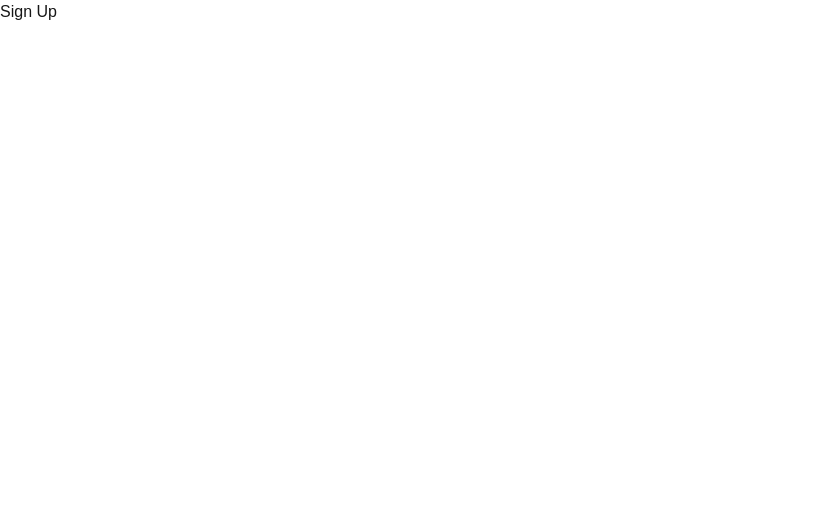
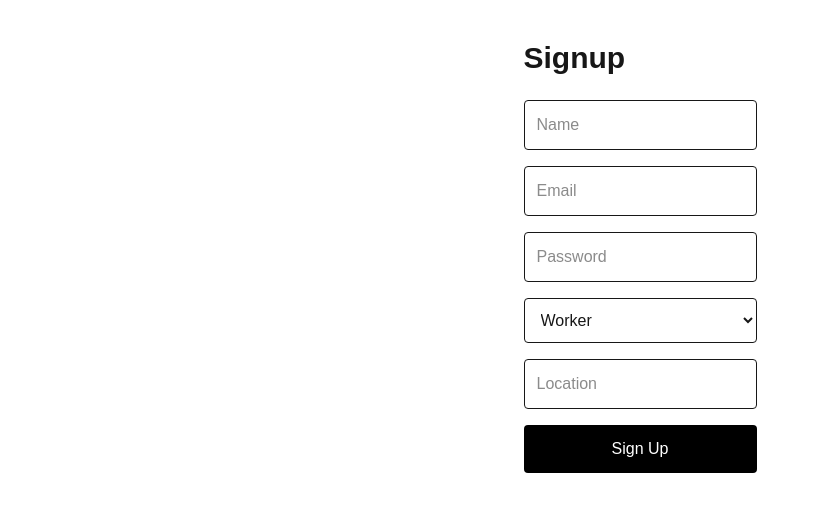
Before and after one commit to nurunnaharnody0011/nearhire, a Next.js app: page /signup in a window 1280 px wide. Shown: the top 512 px of the page, without its empty margins (0-819 px from the left). Built offline with nearby package versions, Linux system fonts and the light colour scheme; no server answers.

Commit message:
added athentication system

```diff
--- a/app/login/page.tsx
+++ b/app/login/page.tsx
@@ -1,7 +1,55 @@
+"use client";
+
+import { useState } from "react";
+import { supabase } from "@/lib/supabase";
+
 export default function LoginPage() {
+  const [email, setEmail] = useState("");
+  const [password, setPassword] = useState("");
+
+  const handleLogin = async () => {
+    const { error } = await supabase.auth.signInWithPassword({
+      email,
+      password,
+    });
+
+    if (error) {
+      alert(error.message);
+      return;
+    }
+
+    alert("Login successful!");
+    window.location.href = "/dashboard";
+  };
+
   return (
-    <div>
-      <h1>Login Page</h1>
-    </div>
+    <main className="p-10 max-w-md mx-auto">
+      <h1 className="text-3xl font-bold mb-6">Login</h1>
+
+      <div className="flex flex-col gap-4">
+        <input
+          type="email"
+          placeholder="Email"
+          className="border p-3 rounded"
+          value={email}
+          onChange={(e) => setEmail(e.target.value)}
+        />
+
+        <input
+          type="password"
+          placeholder="Password"
+          className="border p-3 rounded"
+          value={password}
+          onChange={(e) => setPassword(e.target.value)}
+        />
+
+        <button
+          onClick={handleLogin}
+          className="bg-black text-white p-3 rounded"
+        >
+          Login
+        </button>
+      </div>
+    </main>
   );
 }
--- a/app/signup/page.tsx
+++ b/app/signup/page.tsx
@@ -1,7 +1,100 @@
+"use client";
+
+import { useState } from "react";
+import { supabase } from "@/lib/supabase";
+
 export default function SignupPage() {
+  const [name, setName] = useState("");
+  const [email, setEmail] = useState("");
+  const [password, setPassword] = useState("");
+  const [role, setRole] = useState("worker");
+  const [location, setLocation] = useState("");
+
+  const handleSignup = async () => {
+    // Create auth user
+    const { data, error } = await supabase.auth.signUp({
+      email,
+      password,
+    });
+
+    if (error) {
+      alert(error.message);
+      return;
+    }
+
+    // Save profile data
+    const user = data.user;
+
+    if (user) {
+      await supabase.from("profiles").insert({
+        id: user.id,
+        name,
+        email,
+        role,
+        location,
+      });
+
+      alert("Signup successful!");
+    }
+  };
+
   return (
-    <div>
-      <h1>Sign Up</h1>
-    </div>
+    <main className="p-10 max-w-md mx-auto">
+      <h1 className="text-3xl font-bold mb-6">
+        Signup
+      </h1>
+
+      <div className="flex flex-col gap-4">
+
+        <input
+          type="text"
+          placeholder="Name"
+          className="border p-3 rounded"
+          value={name}
+          onChange={(e) => setName(e.target.value)}
+        />
+
+        <input
+          type="email"
+          placeholder="Email"
+          className="border p-3 rounded"
+          value={email}
+          onChange={(e) => setEmail(e.target.value)}
+        />
+
+        <input
+          type="password"
+          placeholder="Password"
+          className="border p-3 rounded"
+          value={password}
+          onChange={(e) => setPassword(e.target.value)}
+        />
+
+        <select
+          className="border p-3 rounded"
+          value={role}
+          onChange={(e) => setRole(e.target.value)}
+        >
+          <option value="worker">Worker</option>
+          <option value="hirer">Hirer</option>
+        </select>
+
+        <input
+          type="text"
+          placeholder="Location"
+          className="border p-3 rounded"
+          value={location}
+          onChange={(e) => setLocation(e.target.value)}
+        />
+
+        <button
+          onClick={handleSignup}
+          className="bg-black text-white p-3 rounded"
+        >
+          Sign Up
+        </button>
+
+      </div>
+    </main>
   );
 }
```
